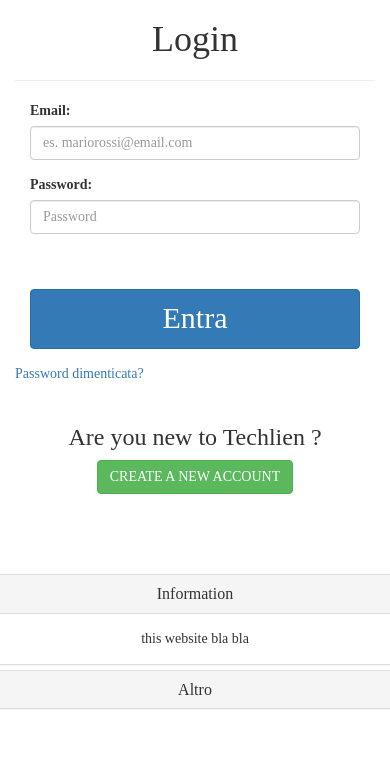
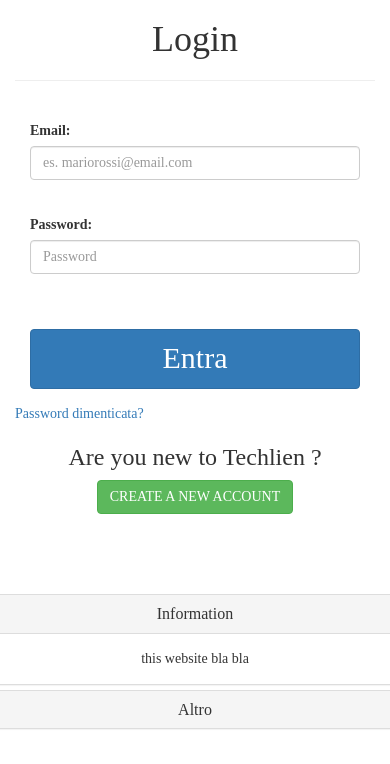
Before and after one commit to erco99/techlien-website, a PHP site: page /unibowebsite/login.php in a window 390 px wide. Shown: the part 80-844 px from the top of the page. Run offline with PHP 8.4, Linux system fonts and the light colour scheme; some libraries are stand-ins or nearby versions.

Commit message:
Fixed another time login/register

```diff
--- a/css/style.css
+++ b/css/style.css
@@ -110,7 +110,8 @@ button.enter-mobile{
     font-size: 30px;
 }
 
-div.form-title > h1{
+
+.form-title{
     text-align:center;
 }
 
--- a/template/template_login.php
+++ b/template/template_login.php
@@ -11,17 +11,17 @@
       <div>
         <form action="utils/user_credential.php" method="POST">
           <div class="form-group centered">
-            <div>
+            <div >
               <input type="hidden" value="1" name="login" />
             </div>
-            <div class="col-sm-12">
+            <div class="col-sm-12 form-text">
               <label for="inputEmail">Email:</label>
               <input type="email" class="form-control" name="email" id="inputEmail" aria-describedby="emailHelp" placeholder="es. mariorossi@email.com" />
               <small id="emailHelp" class="form-text text-muted"></small>
             </div>
           </div>
           <div class="form-group centered">
-            <div class="col-sm-12">
+            <div class="col-sm-12 form-text">
               <label for="inputPassword">Password:</label>
               <input type="password" class="form-control" name="password" id="inputPassword" aria-describedby="passwordHelp" placeholder="Password" />
               <small id="passwordHelp" class="form-text text-muted"></small>
@@ -39,19 +39,18 @@
               <a href="#">Password dimenticata?</a>
             </div>
             <div class="hidden-xs">
-                <a href="login.php?create_account">Non sei ancora registrato? Clicca qui.</a>
+              <a href="login.php?create_account">Are you still not registered? Clicck here.</a>
             </div>
-            <br>
-            <div class="visible-xs" style="text-align:center;">
-              <div class="col-lg-4">
+            <div class="visible-xs">
+              <div class="col-lg-4 form-title">
                 <h3 >Are you new to Techlien ?</h3>
-                <div>
-                  <form action="#" class="inline">
+              <div class="form-title">
                   <input type="button" href value="CREATE A NEW ACCOUNT" onclick="window.location='login.php?create_account';" class="btn btn-success float-right" style="margin-bottom:80px;" />
-                  </form>
                 </div>
               </div>
             </div>
+
+
           </div>
         </div>
       </form>
```
Also changed, not shown: template/template_register.php (+5 -4 lines). Lines whose indentation alone changed are shown as unchanged.
